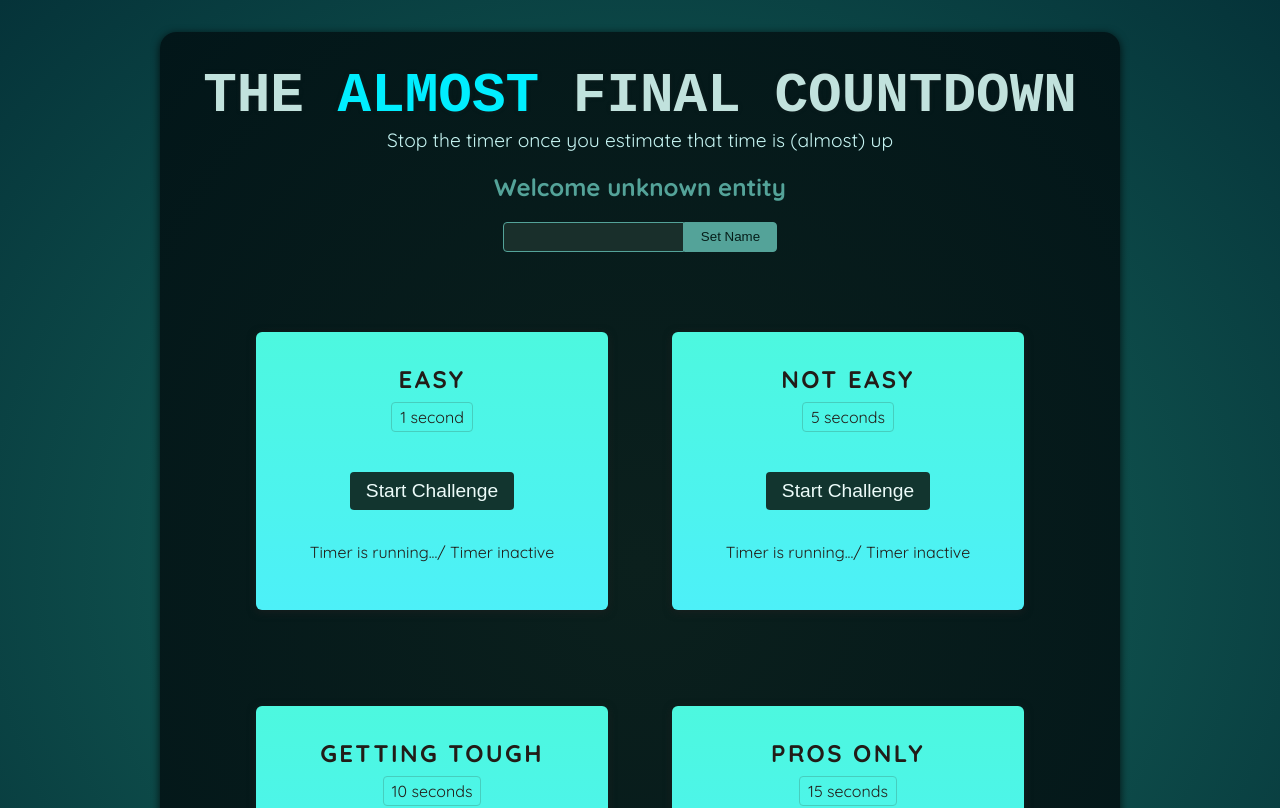
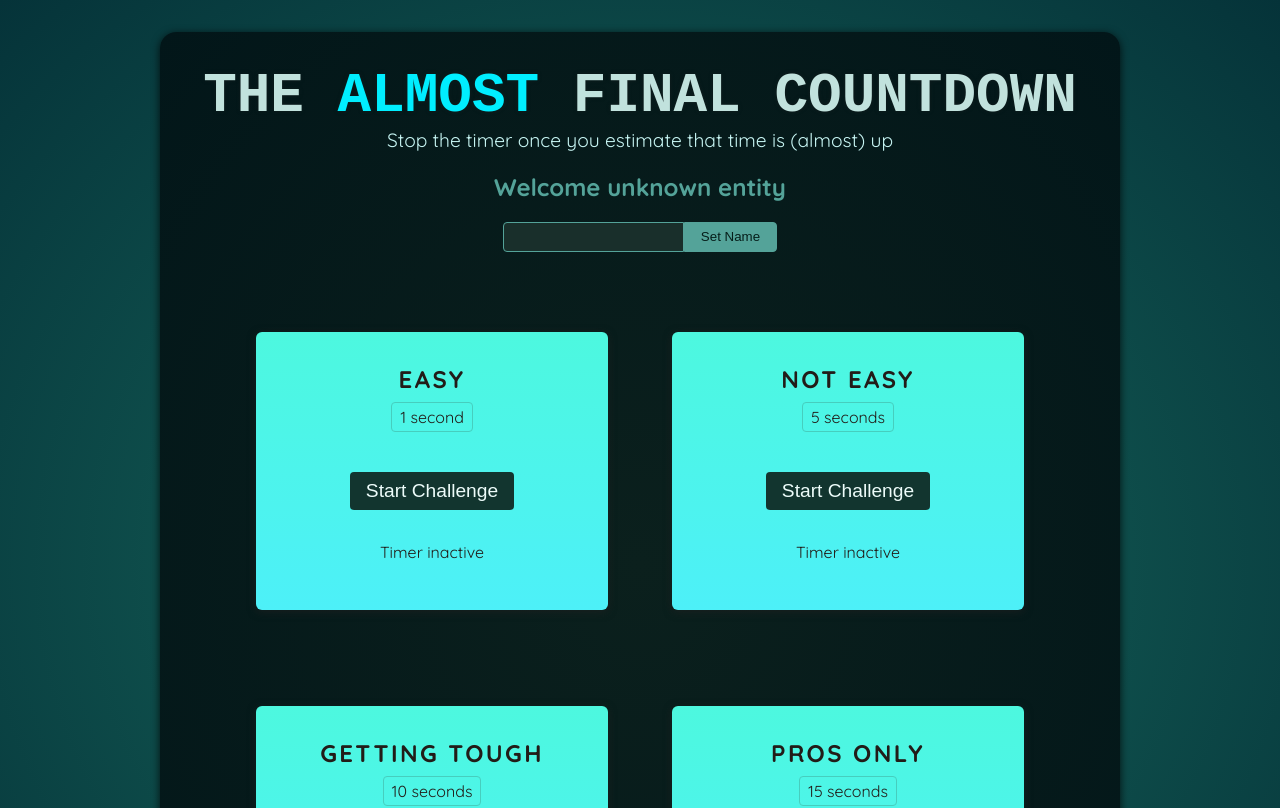
Before and after one commit to Joao4569/React-course-refs-and-portals, a React (Vite) app: page / in a window 1280 px wide. Shown: the top 808 px of the page. Built offline with nearby package versions, Linux system fonts and the light colour scheme; a web font is replaced by a local one.

Commit message:
learn: Set timers and how to manage state with useState hook as well as useRef hook

```diff
--- a/src/components/TimerChallenge.jsx
+++ b/src/components/TimerChallenge.jsx
@@ -1,17 +1,41 @@
+import { useState, useRef } from "react";
+
+// let timer;
+
 export default function TimerChallenge({ title, targetTime }) {
+
+	const timer = useRef();
+
+	const [timerStarted, setTimerStarted] = useState(false);
+	const [timerExpired, setTimerExpired] = useState(false);
+
+
+	function handleStart() {
+		timer.current = setTimeout(() => {
+			setTimerExpired(true);
+		}, targetTime * 1000);
+
+		setTimerStarted(true);
+	}
+
+	function  handleStop() {
+		clearTimeout(timer.current);
+	}
+
 	return (
 		<section className="challenge">
 			<h2>{title}</h2>
+			{timerExpired && <p>You lost!</p>}
 			<p className="challenge-time">
 				{targetTime} second{targetTime > 1 ? 's' : ''}
 			</p>
 			<p>
-				<button>
-					Start Challenge
+				<button onClick={timerStarted ? handleStop : handleStart}>
+					{timerStarted ? 'Stop' : 'Start'} Challenge
 				</button>
 			</p>
-			<p className="">
-				Timer is running.../ Timer inactive
+			<p className={timerStarted ? 'active' : undefined}>
+				{timerStarted ? 'Timer is running...' : 'Timer inactive'}
 			</p>
 		</section>
 	);
```
